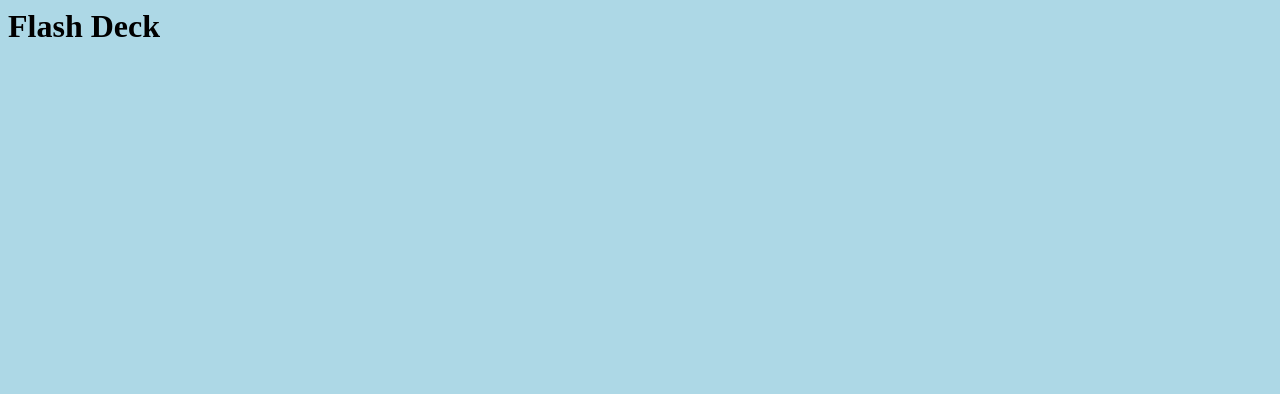
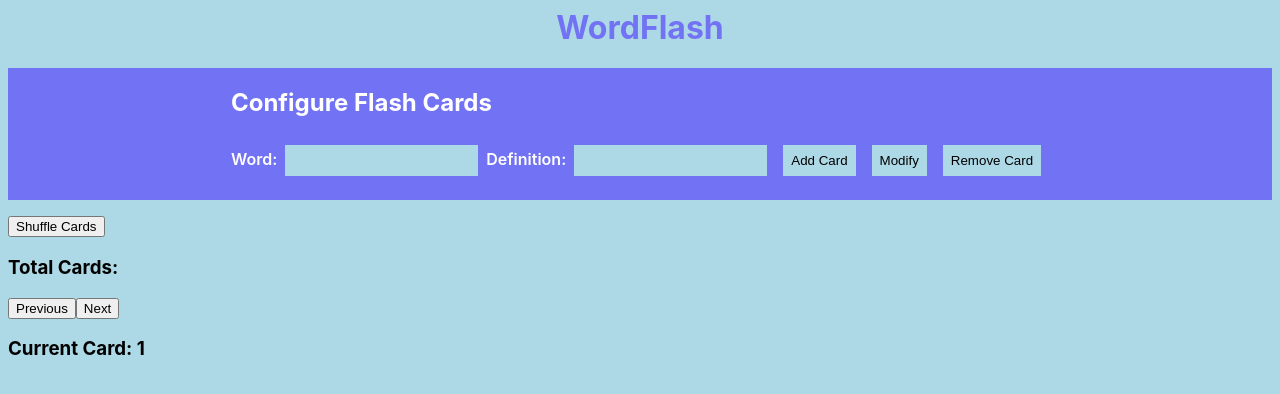
Before and after one commit to muhammadtrad/Flash-Deck, a React app: page / in a window 1280 px wide. Shown: the top 394 px of the page. Built offline with nearby package versions, Linux system fonts and the light colour scheme; no server answers.

Commit message:
complete cardDisplay

```diff
--- a/client/components/CardCreator.tsx
+++ b/client/components/CardCreator.tsx
@@ -1,8 +1,61 @@
 import React from 'react';
+const { useState } = React;
 
-const CardCreator = (props) => (
-    <div>
-    </div>
-);
+const CardCreator = (props) => {
+    const initialFormData = Object.freeze({
+        word: "",
+        definition: ""
+    });
+    const [formData, updateFormData] = useState(initialFormData);
+
+    const handleChange = (e) => {
+        updateFormData({
+            ...formData,
+            [e.target.name]: e.target.value.trim(),
+        });
+    };
+
+    const handleSubmit = (e) => {
+        if (formData.word.length){
+            props.addCard(formData);
+            updateFormData({
+                ...initialFormData
+            })
+        }
+    };
+
+    const modifySubmit = (e) => {
+        props.modifyCard(formData);
+        updateFormData({
+            ...initialFormData
+        })
+    };
+
+    const deleteSubmit = (e) => {
+        props.deleteCard(formData.word);
+        updateFormData({
+            ...initialFormData
+        })
+    };
+
+    return(
+        <div className = "cardCreator">
+            <div>
+            <h2>Configure Flash Cards</h2>
+            <form>
+                <label>
+                    Word:
+                    <input id="word" type="text" name="word" onChange={handleChange}/>
+                    Definition:
+                    <input id="definition" type="text" name="definition" onChange={handleChange}/>
+                </label>
+                <input className="btn" type="submit" value="Add Card" onClick={handleSubmit} />
+                <input className="btn" type="submit" value="Modify" onClick={modifySubmit} />
+                <input className="btn" type="submit" value="Remove Card" onClick={deleteSubmit} />
+            </form>
+            </div>
+        </div>
+    )
+    };
 
 export default CardCreator;
--- a/client/components/CardDisplay.tsx
+++ b/client/components/CardDisplay.tsx
@@ -1,9 +1,108 @@
 import React from 'react';
+const { useState, useEffect } = React;
 
-const CardDisplay = (props) => (
-    <div>
+const CardDisplay = (props) => {
+    const initialDeck = Object.freeze({ toggle: 'Shuffle Cards',
+                                        cardStack: props.cardStack,
+                                        totalCards: null,
+                                        curr: 0});
 
-    </div>
-);
+    const [deckState, updateDeck] = useState(initialDeck);
+
+
+    useEffect(function effectFunction(){
+    fetch(`/api/getCards`)
+    .then((response) => response.json())
+    .then(data => {
+            let cardStack = [];
+            data.forEach((el) => {
+                let obj = { word: el.word, definition: el.definition}
+                cardStack.push(obj);
+            });
+            let totalCards = cardStack.length;
+            let show = cardStack[0].word;
+            updateDeck({
+                ...deckState,
+                cardStack,
+                totalCards,
+                show,
+            });
+    });
+    }, []);
+
+    const shuffle = () => {
+       let cardStack = deckState.cardStack.slice();
+       cardStack.sort(() => Math.random() - 0.5);
+       let curr = 0;
+       let show = cardStack[0].word;
+        updateDeck({
+            ...deckState,
+            cardStack,
+            show,
+            curr,
+        });
+    }
+
+    const flip = () => {
+        let currObj = deckState.cardStack[deckState.curr];
+        if (deckState.show === currObj.word){
+            updateDeck({
+                ...deckState,
+                show: currObj.definition,
+            });
+        }
+        else {
+            updateDeck({
+                ...deckState,
+                show: currObj.word,
+            });
+        }
+    }
+
+    const nextCard = () => {
+        let curr = deckState.curr + 1;
+        if (curr >= deckState.cardStack.length){
+            curr = 0;
+        }
+        let show = deckState.cardStack[curr].word;
+        updateDeck({
+            ...deckState,
+            curr,
+            show,
+        })
+    }
+
+    const previousCard = () => {
+        let curr = deckState.curr - 1;
+        if (deckState.curr === 0){
+            curr = deckState.cardStack.length-1;
+        }
+        let show = deckState.cardStack[curr].word;
+        updateDeck({
+            ...deckState,
+            curr,
+            show,
+        })
+    }
+
+    return (
+        <div className= "cardDisplay">
+            <div>
+                <button onClick={shuffle}>{deckState.toggle}</button>
+                <div>
+                    <div>
+                      <h3>Total Cards: {deckState.totalCards}</h3>
+                    </div>
+                    <div className="card">
+                    <p className = "wordDisplay" onClick={flip}>{deckState.show}</p>
+                    <button onClick={previousCard}>Previous</button>
+                    <button onClick={nextCard}>Next</button>
+                      <h3>Current Card: {deckState.curr+1}</h3>
+                    </div>
+                </div>
+            </div>
+        </div>
+    )
+};
 
 export default CardDisplay;
--- a/client/containers/CardContainer.tsx
+++ b/client/containers/CardContainer.tsx
@@ -6,26 +6,24 @@ import CardCreator from '../components/CardCreator';
 import CardDisplay from '../components/CardDisplay';
 
 const mapStateToProps = (state) => ({
-
-
+    cardStack: state.cards.cardStack,
+    totalCards: state.cards.totalCards,
 });
 
 const mapDispatchToProps = (dispatch) => ({
     addCard: (wordObj) => {
         dispatch(actions.addCard(wordObj));
     },
-    deleteCard: (name) => {
-        dispatch(actions.deleteCard(name));
+    deleteCard: (word) => {
+        dispatch(actions.deleteCard(word));
     },
     modifyCard: (wordObj) => {
         dispatch(actions.modifyCard(wordObj));
-    },
-    getCards: () => {
-        dispatch(actions.getCards());
     }
 });
 
 class CardContainer extends Component {
+    props: any;
     constructor(props) {
         super(props);
     }
@@ -33,8 +31,8 @@ class CardContainer extends Component {
     render() {
         return(
             <div className="innerBox">
-                <CardCreator />
-                <CardDisplay />
+                <CardCreator addCard={this.props.addCard} deleteCard={this.props.deleteCard} modifyCard={this.props.modifyCard} />
+                <CardDisplay cardStack= {this.props.cardStack}/>
             </div>
         );
     }
--- a/client/reducers/cardsReducer.ts
+++ b/client/reducers/cardsReducer.ts
@@ -1,12 +1,82 @@
 import * as types from '../constants/actionTypes';
 
 
-const initialState = null;
+const initialState = {
+    cardStack: [ {'word': 'hello', 'definition': 'a greeting'},
+                 {'word': 'bye', 'definition': 'a goodbye'} ],
+    totalCards: 2,
+};
 
 const cardsReducer = (state=initialState, action) => {
+  let cardStack;
+  let totalCards;
+  switch(action.type) {
+    case types.ADD_CARD:
+    // increment the number of total cards
+     totalCards = state.totalCards + 1;
+    // create new card object from provided data
+     let newWord = {
+         word: action.payload.word,
+         definition: action.payload.definition,
+     }
+    cardStack = state.cardStack.slice();
+    cardStack.push(newWord);
+    let postURL = `word=${newWord.word}&definition=${newWord.definition}`;
+     fetch(`/api/addCard?${postURL}`, {
+         method: 'POST',
+     })
+     .then(res => res.json())
+     .catch((err) => console.log('ADDCARD fetch /api/addCard: ERROR:', err));
+    return {
+        ...state,
+        cardStack,
+        totalCards,
+    };
 
+    case types.MODIFY_CARD:
+    cardStack = state.cardStack.slice();
+    cardStack.forEach( (el) => {
+        if (el.word === action.payload.word){
+            el.word = action.payload.definition;
+        }
+    });
+    const modifyURL = `word=${action.payload.word}&definition=${action.payload.definition}`;
+    fetch(`/api/updateCard?${modifyURL}`, {
+        method: 'POST',
+    })
+    .then(res => res.json())
+    .catch((err) => console.log('ADDCARD fetch /api/addCard: ERROR:', err));
 
-    return state;
+    return {
+        ...state,
+        cardStack,
+    };
+
+    case types.DELETE_CARD:
+    cardStack = state.cardStack.slice();
+    cardStack.forEach( (el, index) => {
+        if (el.word === action.payload.word){
+            cardStack.splice(index, 1);
+            totalCards = state.totalCards - 1;
+        }
+    });
+    console.log(action.payload)
+    const deleteURL = `word=${action.payload}`;
+    fetch(`/api/deleteCard?${deleteURL}`, {
+        method: 'POST',
+    })
+    .then(res => res.json())
+    .catch((err) => console.log('ADDCARD fetch /api/addCard: ERROR:', err));
+
+    return {
+        ...state,
+        cardStack,
+        totalCards,
+    };
+
+    default:
+        return state;
+  }
 };
 
 export default cardsReducer;
--- a/client/style.css
+++ b/client/style.css
@@ -1,3 +1,37 @@
 body {
     background-color:lightblue;
+    font-family: -apple-system, BlinkMacSystemFont, 'Segoe UI', Roboto, Oxygen, Ubuntu, Cantarell, 'Open Sans', 'Helvetica Neue', sans-serif;
+
 }
+h1 {
+    text-align: center;
+    color: rgb(114, 114, 245);
+}
+
+
+.cardCreator{
+    display: flex;
+    justify-content: center;
+    background-color: rgb(114, 114, 245);
+    color: white;
+    font-weight: 600;
+    margin-bottom: 1rem;
+}
+
+input{
+    padding: 0.5rem;
+    margin: 0.5rem;
+    background-color: lightblue;
+    outline-style: none;
+    box-shadow: none;
+    border: none;
+}
+
+.cardsDisplay {
+    display: block;
+}
+
+.btn:hover {
+    background-color: rgb(94, 94, 255);
+    transition: ease-in-out 0.5s;
+}
--- a/index.html
+++ b/index.html
@@ -2,10 +2,10 @@
 <head>
     <meta charset="UTF-8">
     <meta name="viewport" content="width=device-width, initial-scale=1.0">
-    <title>FlashDeck</title>
+    <title>WordFlash</title>
 </head>
 <body>
-    <h1>Flash Deck</h1>
+    <h1>WordFlash</h1>
     <!-- Hook for React -->
     <div id="root"></div>
     <!-- Tag for production file -->
```
